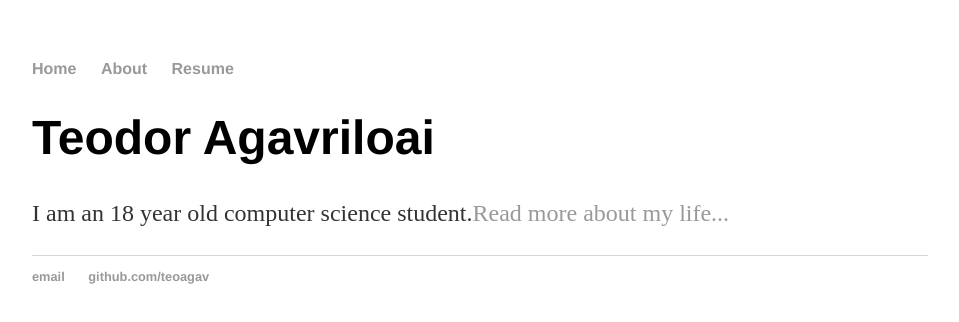
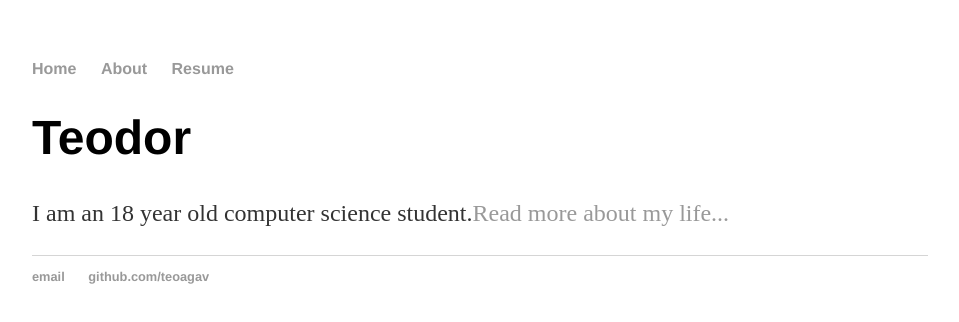
Before and after one commit to teoagav/teoagav.github.io, a plain HTML site: page index.html in a window 1280 px wide. Shown: the whole page, without its empty margins (160-1119 px from the left). Drawn offline with Linux system fonts and the light colour scheme; files that its build step writes are made by us from their sources.

Commit message:
Update index.html

```diff
--- a/index.html
+++ b/index.html
@@ -14,7 +14,7 @@
 		</nav>
 		<div class="container">
     		<div class="blurb">
-        		<h1>Teodor Agavriloai</h1>
+        		<h1>Teodor </h1>
 				<p>I am an 18 year old computer science student.<a href="/about">Read more about my life...</a></p>
     		</div><!-- /.blurb -->
 		</div><!-- /.container -->
```
